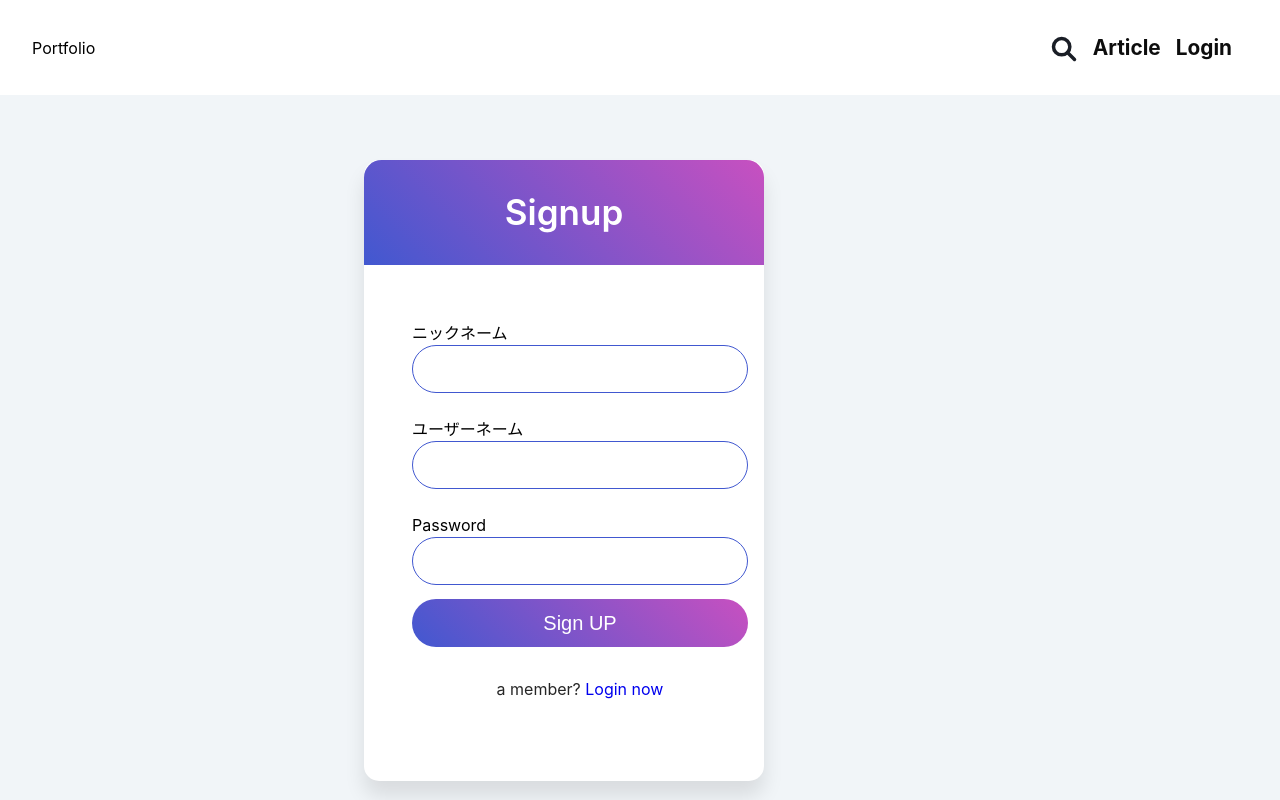
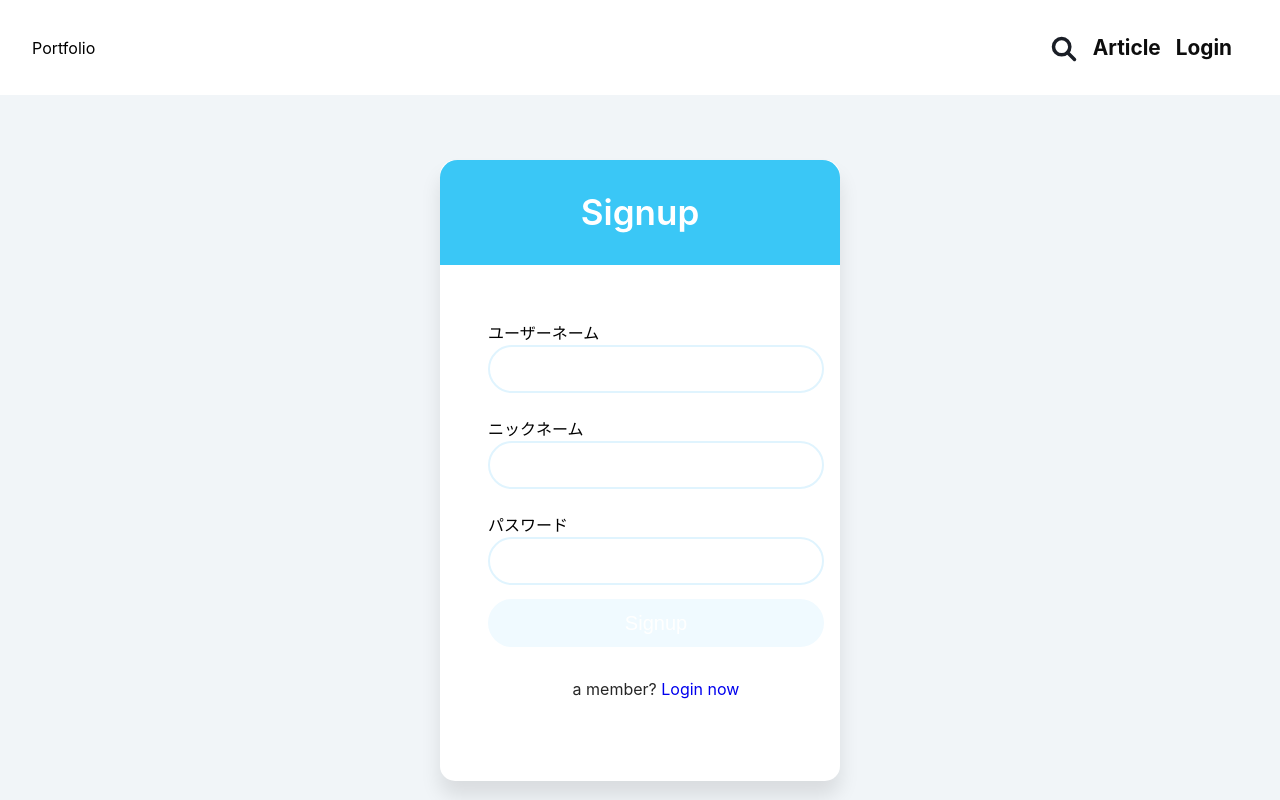
Before and after one commit to itoki-git/techpfapp, a Next.js app in the folder frontend/: page /signup in a window 1280 px wide. Built offline with nearby package versions, Linux system fonts and the light colour scheme; no server answers.

Commit message:
サインイン、ログインの失敗時にバナーを表示 ロード処理の表示

```diff
--- a/frontend/components/organisms/Signup.jsx
+++ b/frontend/components/organisms/Signup.jsx
@@ -4,63 +4,102 @@ import Link from 'next/link';
 import { Input } from '../atoms/Input';
 import { stateName, textStateFamily } from '../state/createStore';
 import styles from '../../styles/organisms/Login.module.scss';
+import layoutStyle from '../../styles/Layout.module.scss';
 import { api, url } from '../../pages/api/utility';
 import { useRecoilValue } from 'recoil';
 import { useRouter } from 'next/router';
+import { CircularLoad } from '../atoms/Loading';
+import { MessageSnackbar } from '../atoms/MessageBar';
 
 const Signup = (props) => {
   const router = useRouter();
-  const isReady = router.isReady;
-  const [loading, setLoading] = useState(false);
+  const [isLoading, setIsLoading] = useState(false);
+  const [isFail, setIsFail] = useState(false);
   const username = useRecoilValue(textStateFamily(stateName.signupUserName));
   const nickname = useRecoilValue(textStateFamily(stateName.signupNickName));
   const password = useRecoilValue(textStateFamily(stateName.signupPassword));
-  useEffect(() => {
-    if (isReady) {
-      setLoading(true);
-    }
-  }, [isReady]);
+  const [barState, setBarState] = useState({
+    open: false,
+    vertical: 'top',
+    horizontal: 'center',
+    message: '更新できませんでした',
+    severity: 'error',
+  });
+
+  const messageBarClose = () => {
+    setBarState({ ...barState, open: false });
+  };
 
   const signup = async (e) => {
     e.preventDefault();
-    if (nickname === '' || username === '' || password === '') {
-      console.log('error');
-      return;
-    }
+    if (nickname && username && password) {
+      setIsLoading(true);
       const data = { nickname: nickname, username: username, password: password };
       await axios
         .post(api.signup, data)
         .then((res) => {
+          setIsLoading(false);
+          setIsFail(false);
+          setBarState({ ...barState, open: true, message: 'ユーザーを登録しました', severity: 'success' });
           router.push(url.login);
         })
         .catch((err) => {
-        console.log(err);
+          setIsFail(true);
+          setBarState({
+            ...barState,
+            open: true,
+            message: '別のユーザーネームを入力してください',
+            severity: 'error',
           });
+          setIsLoading(false);
+        });
+    }
   };
   return (
+    <div>
+      {isLoading ? (
+        <div className={layoutStyle.load}>
+          <CircularLoad message="checking..." />
+        </div>
+      ) : (
+        <div>
           <div className={styles.wrapper}>
             <div className={styles.title}>Signup</div>
             <form onSubmit={signup}>
               <div className={styles.field}>
-          <label>ニックネーム</label>
+                <label className={styles.fieldLabel}>ユーザーネーム</label>
+                <Input stateId={stateName.signupUserName} id={stateName.signupUserName} component="auth" type="text" />
+              </div>
+              <div className={styles.field}>
+                <label className={styles.fieldLabel}>ニックネーム</label>
                 <Input stateId={stateName.signupNickName} id={stateName.signupNickName} component="auth" type="text" />
               </div>
               <div className={styles.field}>
-          <label>ユーザーネーム</label>
-          <Input stateId={stateName.signupUserName} id={stateName.signupUserName} component="auth" type="text" />
+                <label className={styles.fieldLabel}>パスワード</label>
+                <Input
+                  stateId={stateName.signupPassword}
+                  id={stateName.signupPassword}
+                  component="auth"
+                  type="password"
+                />
               </div>
               <div className={styles.field}>
-          <label>Password</label>
-          <Input stateId={stateName.signupPassword} id={stateName.signupPassword} component="auth" type="password" />
-        </div>
-        <div className={styles.field}>
-          <input className={styles.submit} type="submit" value="Sign UP" />
+                <input
+                  className={styles.submit}
+                  type="submit"
+                  value="Signup"
+                  disabled={!nickname || !username || !password}
+                />
               </div>
               <div className={styles.signup}>
                 a member? <Link href={url.login}>Login now</Link>
               </div>
             </form>
           </div>
+          {barState.open ? <MessageSnackbar barState={barState} messageBarClose={messageBarClose} /> : ''}
+        </div>
+      )}
+    </div>
   );
 };
 export default Signup;
--- a/frontend/pages/login.jsx
+++ b/frontend/pages/login.jsx
@@ -2,13 +2,14 @@ import React from 'react';
 import Layout from '../components/templates/Layout';
 import Login from '../components/organisms/Login';
 import Container from '@mui/material/Container';
+import styles from '../styles/Layout.module.scss';
 
 const LoginPage = () => {
   return (
     <Layout title="login">
-      <Container maxWidth="sm">
+      <div className={styles.auth}>
         <Login />
-      </Container>
+      </div>
     </Layout>
   );
 };
--- a/frontend/pages/signup.jsx
+++ b/frontend/pages/signup.jsx
@@ -2,13 +2,13 @@ import React from 'react';
 import Layout from '../components/templates/Layout';
 import Signup from '../components/organisms/Signup';
 import Container from '@mui/material/Container';
-
+import styles from '../styles/Layout.module.scss';
 const LoginPage = () => {
   return (
     <Layout title="signup">
-      <Container maxWidth="sm">
+      <div className={styles.auth}>
         <Signup />
-      </Container>
+      </div>
     </Layout>
   );
 };
--- a/frontend/styles/Layout.module.scss
+++ b/frontend/styles/Layout.module.scss
@@ -17,4 +17,16 @@
   min-height: 100%;
   padding-top: 10rem;
   padding-bottom: 80px;
+  .auth {
+    display: flex;
+    justify-content: center;
+    align-items: center;
+  }
 }
+.load {
+  padding-bottom: 10rem;
+  height: 100vh;
+  display: flex;
+  justify-content: center;
+  align-items: center;
+}
--- a/frontend/styles/atoms/Input.module.scss
+++ b/frontend/styles/atoms/Input.module.scss
@@ -52,15 +52,12 @@ $black: #202221;
     height: 100%;
     outline: none;
     font-size: 17px;
-    padding-left: 20px;
-    border: 1px solid lightgrey;
+    padding-left: 10px;
+    border: 2.5px solid #e0f4fe;
     border-radius: 25px;
     transition: all 0.3s ease;
     &:focus {
-      border-color: #4158d0;
-    }
-    &:valid {
-      border-color: #4158d0;
+      border-color: #7edafb;
     }
   }
   &.searchBox {
--- a/frontend/styles/organisms/Login.module.scss
+++ b/frontend/styles/organisms/Login.module.scss
@@ -1,5 +1,5 @@
 .wrapper {
-  width: 25em;
+  max-width: 25em;
   background: #fff;
   border-radius: 15px;
   box-shadow: 0px 15px 20px rgba(0, 0, 0, 0.1);
@@ -12,7 +12,7 @@
     color: #fff;
     user-select: none;
     border-radius: 0.5em 0.5em 0 0;
-    background: linear-gradient(-135deg, #c850c0, #4158d0);
+    background: #3ac7f6;
   }
 
   form {
@@ -34,15 +34,20 @@
         font-size: 20px;
         font-weight: 500;
         cursor: pointer;
-        background: linear-gradient(-135deg, #c850c0, #4158d0);
+        background: #3ac7f6;
         transition: all 0.3s ease;
 
-        &:focus {
-          border-color: #4158d0;
+        &:hover {
+          background: #049dd9;
         }
 
         &:active {
           transform: scale(0.95);
+        }
+        &:disabled {
+          cursor: default;
+          background: #f0faff;
+          transform: scale(1);
         }
       }
     }
```
Also changed, not shown: frontend/components/organisms/Login.jsx (+46 -7 lines). Lines whose indentation alone changed are shown as unchanged.
